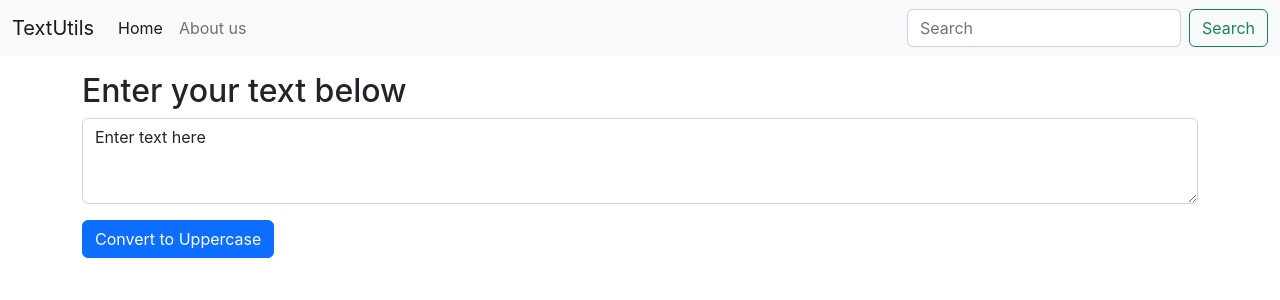
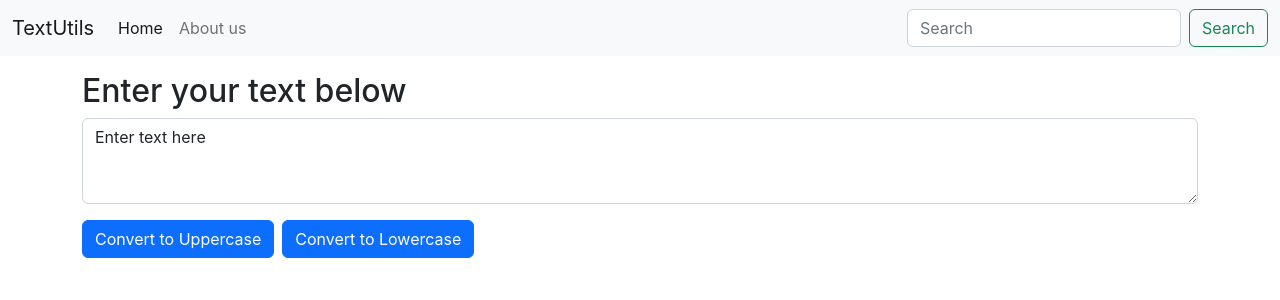
Before and after one commit to ihilalahmad/text-utls, a React (Create React App) app: page / in a window 1280 px wide. Shown: the top 300 px of the page. Built offline with nearby package versions, Linux system fonts and the light colour scheme.

Commit message:
convert to lower case button added

```diff
--- a/src/components/Textform.js
+++ b/src/components/Textform.js
@@ -4,8 +4,14 @@ export default function Textform(props) {
   const [text, setText] = useState("Enter text here");
   //   setText("Hilal ahmad is MERN Stack developer");
 
-  const onHandleUpClick = () => {
-    setText("You clicked on convert to uppercase");
+  const convertToUpperCase = () => {
+    let newText = text.toUpperCase();
+    setText(newText);
+  };
+
+  const convertToLowerCase = () => {
+    let newText = text.toLowerCase();
+    setText(newText);
   };
 
   const onTextChange = (event) => {
@@ -25,8 +31,11 @@ export default function Textform(props) {
           onChange={onTextChange}
         ></textarea>
       </div>
-      <button className="btn btn-primary" onClick={onHandleUpClick}>
+      <button className="btn btn-primary me-2" onClick={convertToUpperCase}>
         Convert to Uppercase
+      </button>
+      <button className="btn btn-primary " onClick={convertToLowerCase}>
+        Convert to Lowercase
       </button>
     </div>
   );
```
